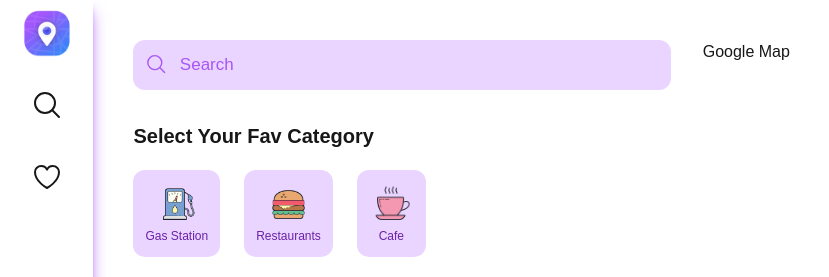
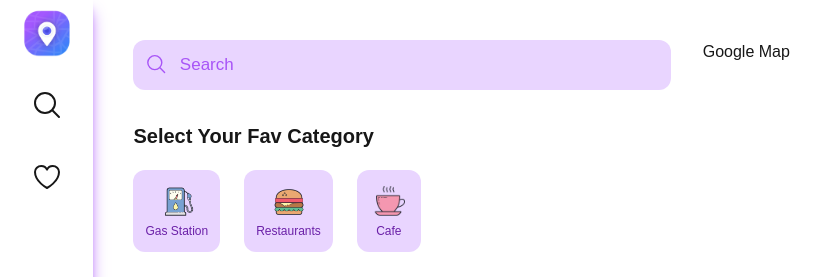
Before and after one commit to ananysagar/quick-locate, a Next.js app: page / in a window 1280 px wide. Shown: the top 277 px of the page, without its empty margins (0-829 px from the left). Built offline with nearby package versions, Linux system fonts and the light colour scheme.

Commit message:
adjusting the width

```diff
--- a/components/CategoryList.js
+++ b/components/CategoryList.js
@@ -22,7 +22,7 @@ function CategoryList() {
             <Image
               src={element.icon}
               alt={element.name}
-              width={45}
+              width={40}
               height={40}
             />
             <h2 className="text-[12px] text-purple-800">{element.name}</h2>
```
